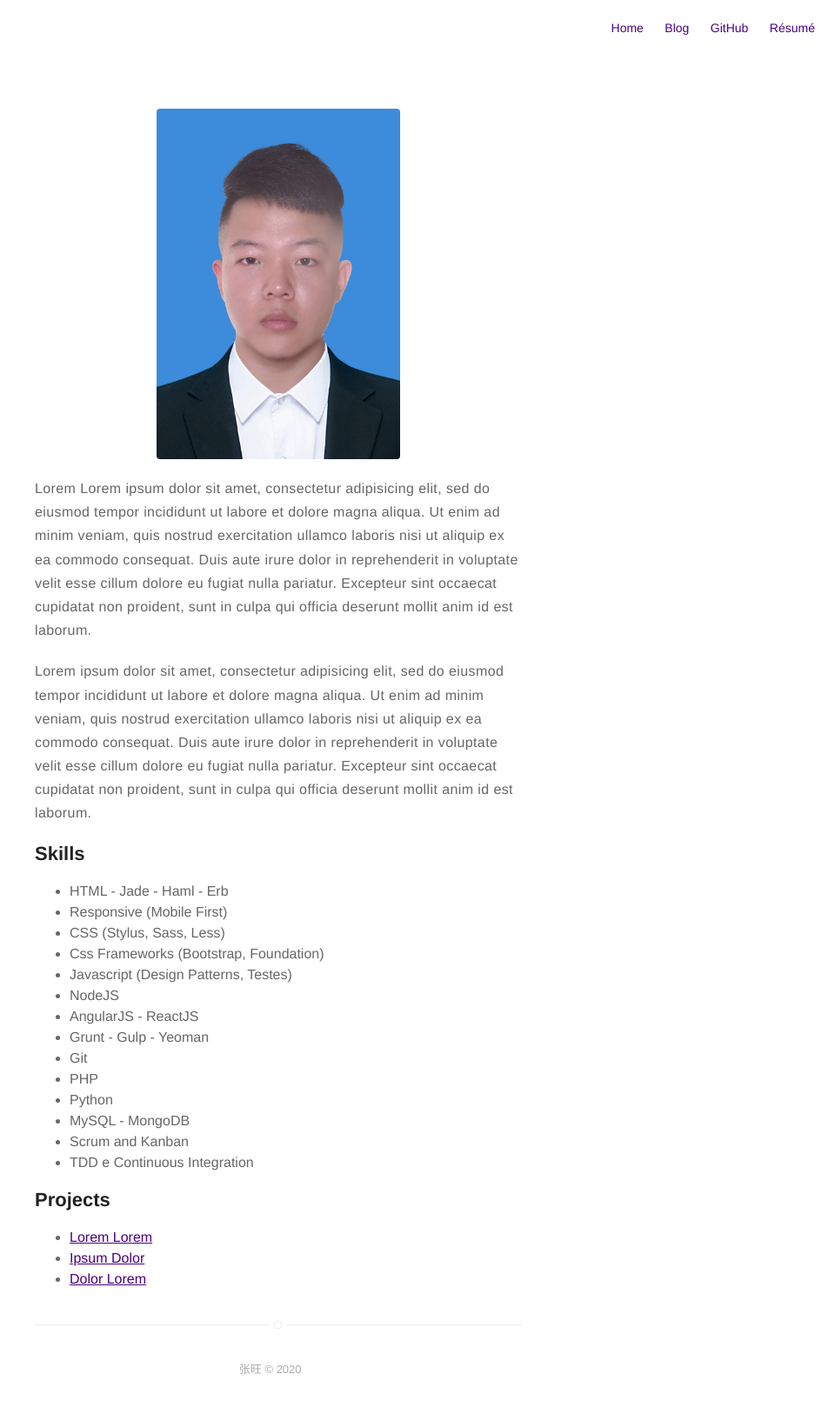
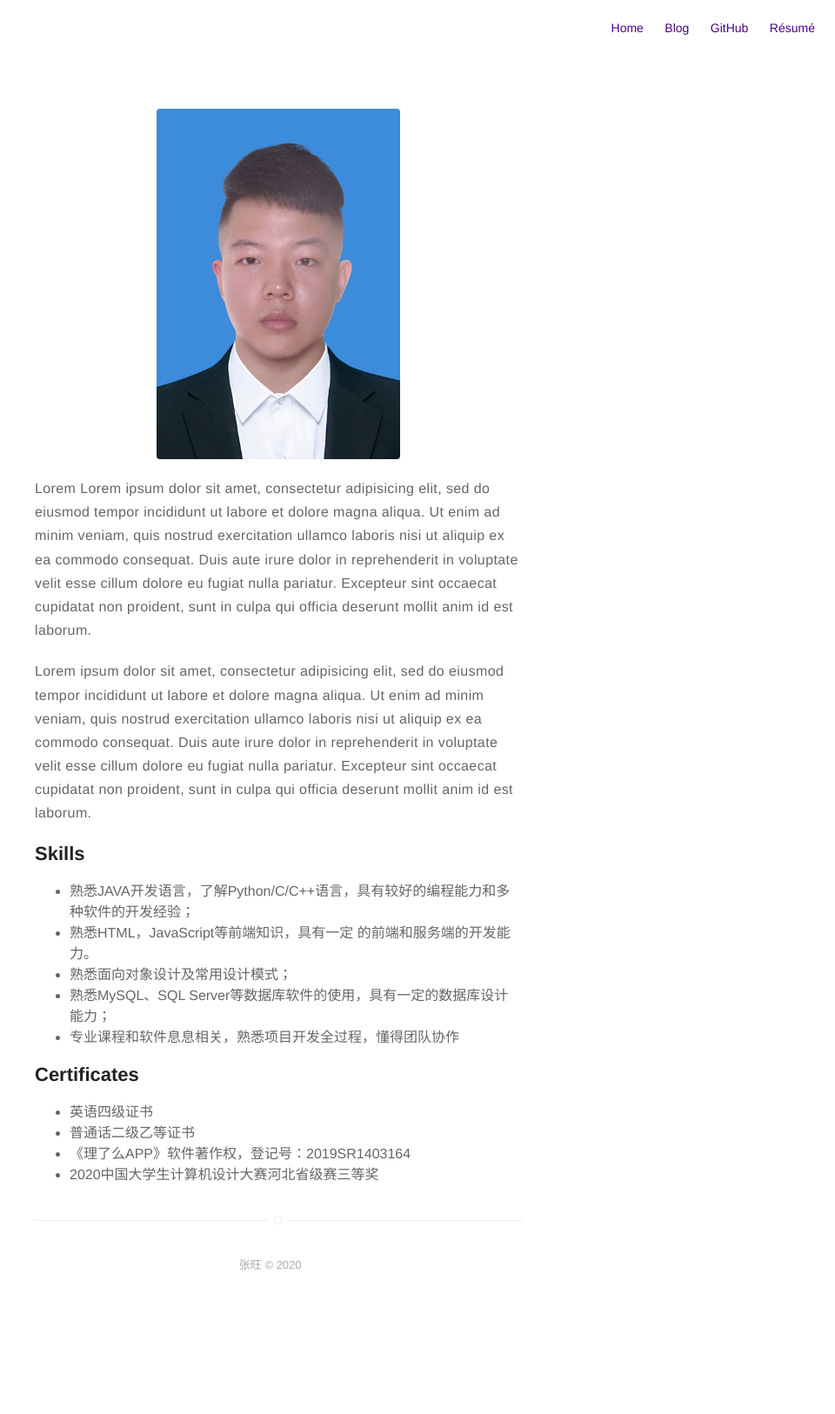
Before and after one commit to Awang2623/Awang2623.github.io, a Jekyll site: the page built from about.md, in a window 1280 px wide. Shown: the whole page at 87% size, without its empty margins (320-1280 px from the left). Built offline with Jekyll 4.4.1, drawn with Linux system fonts in a browser that asks for light colours; after the commit the page ends 1506 px from its top, so only the background shows below that.

Commit message:
Update about.md

```diff
--- a/about.md
+++ b/about.md
@@ -22,26 +22,19 @@ proident, sunt in culpa qui officia deserunt mollit anim id est laborum.</p>
 <h2>Skills</h2>
 
 <ul class="skill-list">
-	<li>HTML - Jade - Haml - Erb</li>
-	<li>Responsive (Mobile First)</li>
-	<li>CSS (Stylus, Sass, Less)</li>
-	<li>Css Frameworks (Bootstrap, Foundation)</li>
-	<li>Javascript (Design Patterns, Testes)</li>
-	<li>NodeJS</li>
-	<li>AngularJS - ReactJS</li>
-	<li>Grunt - Gulp - Yeoman</li>
-	<li>Git</li>
-	<li>PHP</li>
-	<li>Python</li>
-	<li>MySQL - MongoDB</li>
-	<li>Scrum and Kanban</li>
-	<li>TDD e Continuous Integration</li>
+	<li>熟悉JAVA开发语言，了解Python/C/C++语言，具有较好的编程能力和多种软件的开发经验；</li>
+	<li>熟悉HTML，JavaScript等前端知识，具有一定 的前端和服务端的开发能力。</li>
+	<li>熟悉面向对象设计及常用设计模式；</li>
+	<li>熟悉MySQL、SQL Server等数据库软件的使用，具有一定的数据库设计能力；</li>
+	<li>专业课程和软件息息相关，熟悉项目开发全过程，懂得团队协作</li>
+
 </ul>
 
-<h2>Projects</h2>
+<h2>Certificates</h2>
 
 <ul>
-	<li><a href="https://github.com/">Lorem Lorem</a></li>
-	<li><a href="https://github.com/">Ipsum Dolor</a></li>
-	<li><a href="https://github.com/">Dolor Lorem</a></li>
+	<li>英语四级证书</li>
+	<li>普通话二级乙等证书</li>
+	<li>《理了么APP》软件著作权，登记号：2019SR1403164</li>
+	<li>2020中国大学生计算机设计大赛河北省级赛三等奖</li>
 </ul>
```
